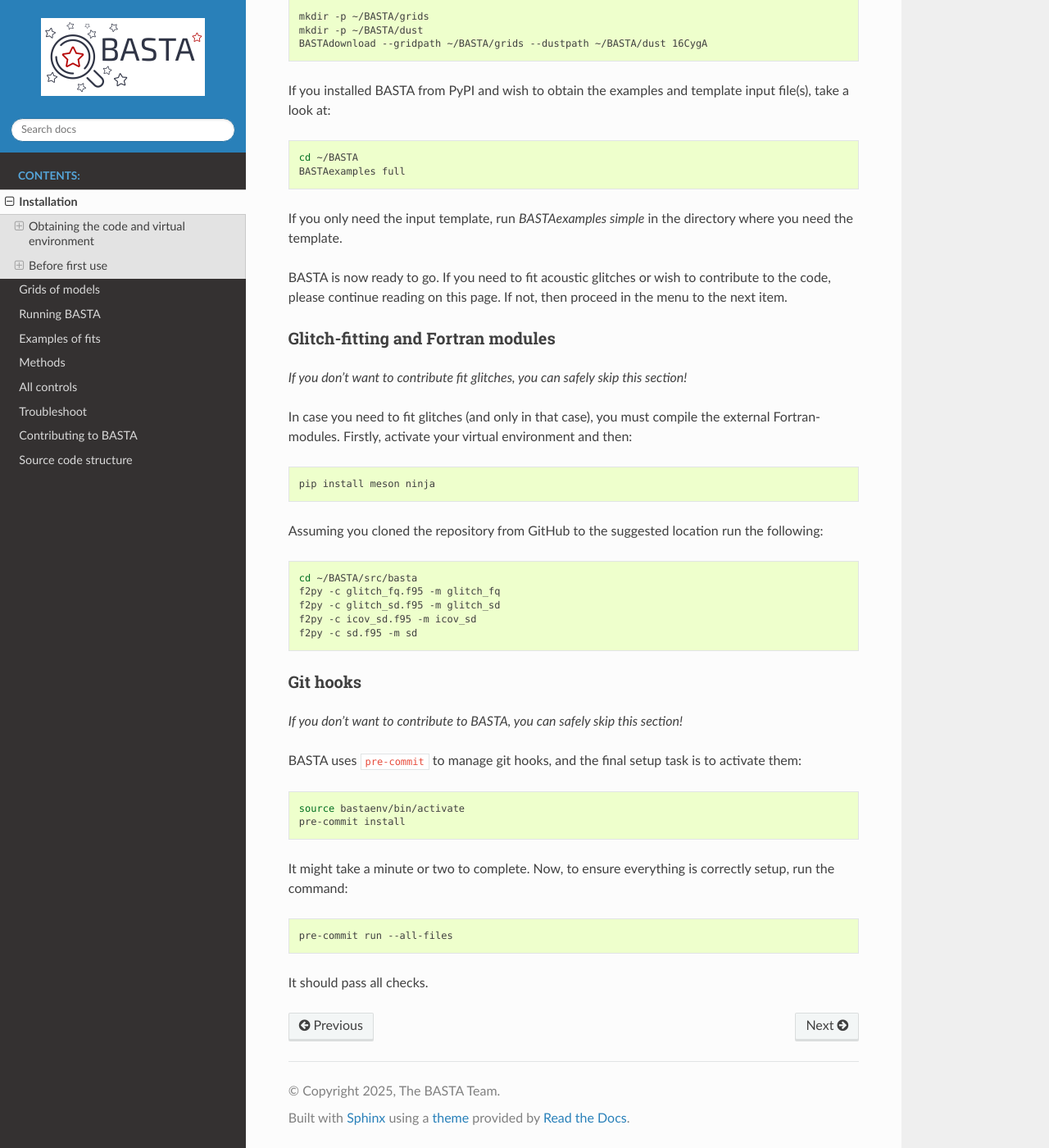
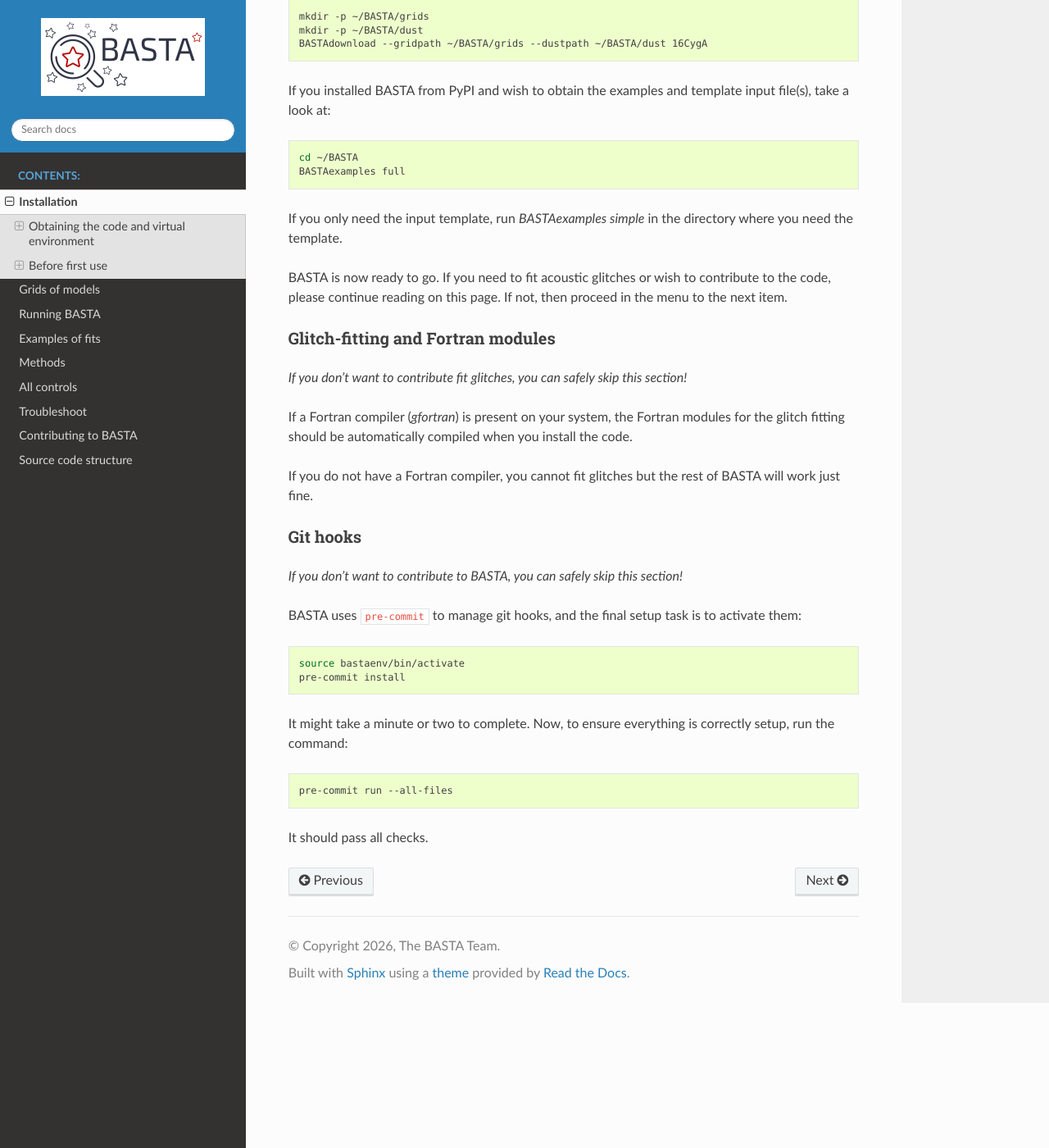
Before and after one commit to BASTAcode/BASTA, a Sphinx documentation site: the page built from docs/install.rst, in a window 1280 px wide and 1400 px high, scrolled down 2036 px. Shown: the whole window at 82% size. Built offline with Sphinx 7.4.7 and the Read the Docs theme 3.1.0, drawn with Linux system fonts in a browser that asks for light colours; some of the changed text lies outside the part shown.

Commit message:
Update documentation

```diff
--- a/docs/conf.py
+++ b/docs/conf.py
@@ -23,14 +23,14 @@ sys.path.insert(0, os.path.abspath("../examples"))
 
 # General information about the project.
 project = "BASTA"
-copyright = "2025, The BASTA Team"
+copyright = "2026, The BASTA Team"
 author = "The BASTA Team"
 
 # The short X.Y version.
-version = "1.5.3"
+version = "1.5.4"
 
 # The full version, including alpha/beta/rc tags.
-release = "1.5.3"
+release = "1.5.4"
 
 
 # -- General configuration ------------------------------------------------
--- a/docs/index.rst
+++ b/docs/index.rst
@@ -7,7 +7,7 @@ BASTA is a Python-based fitting tool designed to determine properties of stars u
 models. It calculates the probability density function of a given stellar property based on a set of observational
 constraints defined by the user.
 
-Current stable version: v1.5.3
+Current stable version: v1.5.4
 
 *Please follow the repository on* `GitHub <https://github.com/BASTAcode/BASTA>`_ *to get notifications on new releases: Click "Watch" then "Custom" and tick "Releases.*
 
--- a/docs/install.rst
+++ b/docs/install.rst
@@ -128,23 +128,9 @@ Glitch-fitting and Fortran modules
 
 *If you don't want to contribute fit glitches, you can safely skip this section!*
 
-In case you need to fit glitches (and only in that case), you must compile the external Fortran-modules. Firstly, activate your virtual environment and then:
+If a Fortran compiler (`gfortran`) is present on your system, the Fortran modules for the glitch fitting should be automatically compiled when you install the code.
 
-.. code-block:: bash
-
-    pip install meson ninja
-
-
-Assuming you cloned the repository from GitHub to the suggested location run the following:
-
-.. code-block:: bash
-
-    cd ~/BASTA/src/basta
-    f2py -c glitch_fq.f95 -m glitch_fq
-    f2py -c glitch_sd.f95 -m glitch_sd
-    f2py -c icov_sd.f95 -m icov_sd
-    f2py -c sd.f95 -m sd
-
+If you do not have a Fortran compiler, you cannot fit glitches but the rest of BASTA will work just fine.
 
 
 .. _ref_hooks:
```
Also changed, not shown: other parts of docs/install.rst (+1 -1 lines).
